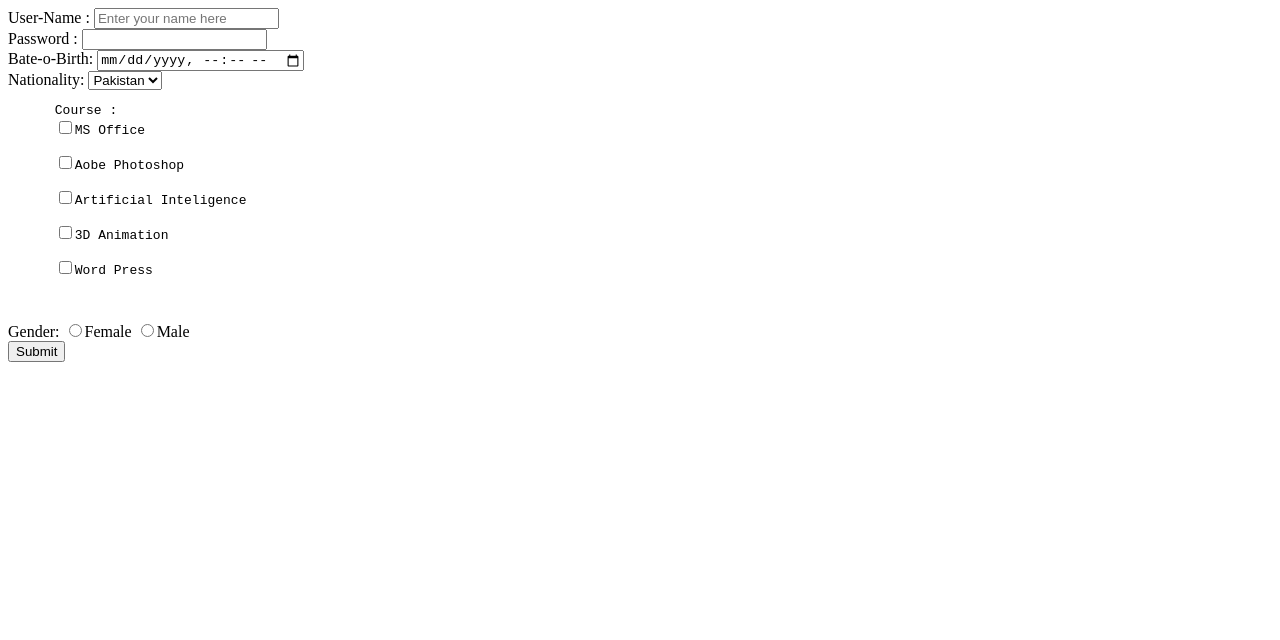
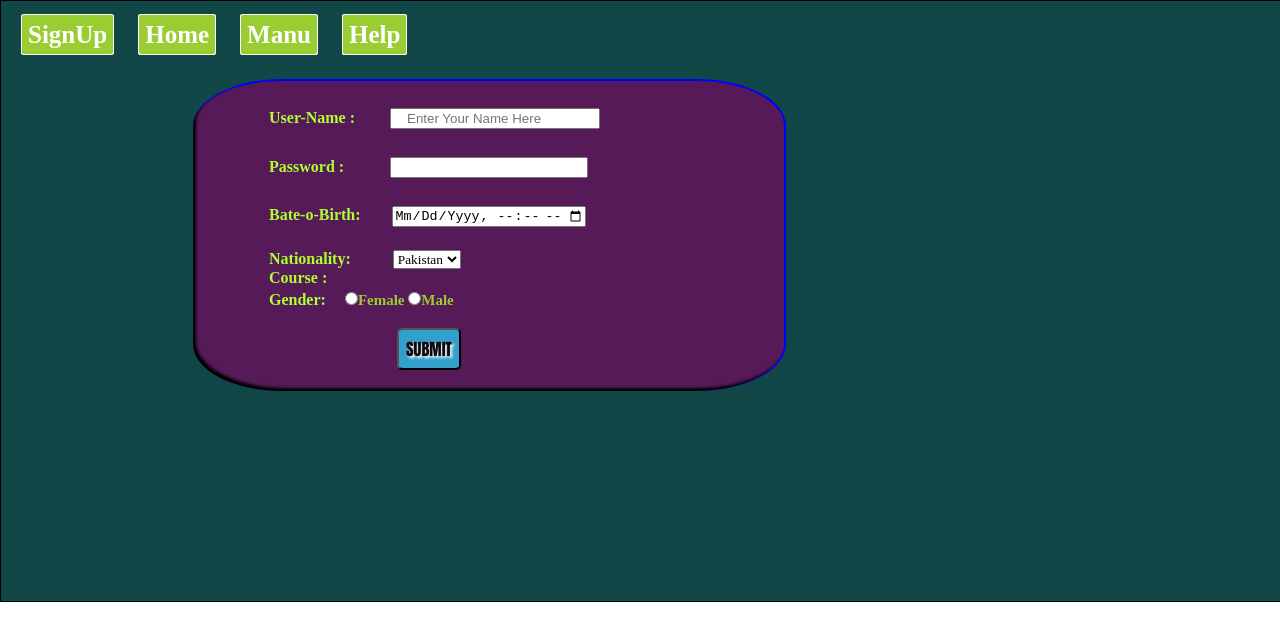
Before and after one commit to rokhi555555/pytacon, a plain HTML site: page index.html in a window 1280 px wide. Drawn offline with Linux system fonts and the light colour scheme.

Commit message:
good bye shizuka

```diff
--- a/index.html
+++ b/index.html
@@ -4,36 +4,44 @@
   <meta charset="UTF-8">
   <meta name="viewport" content="width=device-width, initial-scale=1.0">
   <title>form </title>
-  <link rel="stylesheet" href="web1.css">
+  <link rel="stylesheet" href="index1.css">
 </head>
 <body>
   <div class="main">
+    <div id="header">
+      <span class="hd" id="SignUp">SignUp</span>
+      <span class="hd">Home</span>
+      <span class="hd">Manu</span>
+      <span class="hd">Help</span>
+    </div>
     <div class="form">
       <label for="name" class="username">User-Name :</label>
-      <input type="text" placeholder="Enter your name here" required><br>
-      <label for="password">Password   :</label>
+      <input type="text" id="username" placeholder="Enter your name here" required><br>
+      <br><label for="password">Password   :</label>
       <input type="password" name="" id="password" required><br>
-      <label for="dob">Bate-o-Birth:</label>
+      <br><label for="dob">Bate-o-Birth:</label>
       <input type="datetime-local" name="date" id="dob" ><br>
-      <label for="country">Nationality:</label>
-      <select name="" id="" selected="selected" >
+      <br><label for="country">Nationality:</label>
+      <select name="" id="Nation" selected="selected" id>
         <option value="pak">Pakistan</option>
         <option value="India">India</option>
         <option value="Iran">Iran</option>
         <option value="china">China</option>
       </select> <br>
-      <pre>
+     <span class="course">
       <label for="Course" class="Course">Course :</label>
-      <input type="checkbox" name="course[]" id="">MS Office <br>
-      <input type="checkbox" name="course[]" id="">Aobe Photoshop <br>
-      <input type="checkbox" name="course[]" id="">Artificial Inteligence <br>
-      <input type="checkbox" name="course[]" id="">3D Animation <br>
-      <input type="checkbox" name="course[]" id="">Word Press <br>
-      </pre>
+      <span class="option">
+      <input type="checkbox"  name="course[]" id="">MS Office <br>
+      <input type="checkbox"  name="course[]" id="">Aobe Photoshop <br>
+      <input type="checkbox"  name="course[]" id="">Artificial Inteligence <br>
+      <input type="checkbox"  name="course[]" id="">3D Animation <br>
+      <input type="checkbox"  name="course[]" id="">Word Press <br>
+    </span>
+    </span><br>
       <label for="gender">Gender: </label>
-      <input type="radio" name="gender" id="">Female
-      <input type="radio" name="gender" id="">Male <br>
-      <input type="button" value="Submit">
+      <input type="radio" name="gender"  id=""><b style="color: yellowgreen; font-size: 15px;">Female
+      <input type="radio" name="gender"  id="">Male <br><br>
+      <button id="button" >SUBMIT</button>
     </div>
   </div>
 </body>
--- /dev/null
+++ b/index1.css
@@ -0,0 +1,130 @@
+*{
+    margin: 0px;
+    /* color: rgb(9, 161, 191);  */
+    /* text-shadow: -2px 2px 5px blue; */
+}
+.main{
+    border: 1px solid;
+    width: 100%;
+    height: 600px;
+    /* background: url(bg.jpg) no-repeat; */
+    /* background-size: 100%; */
+    background: rgba(18,71,71);
+    /* background-color: rgb(18, 71, 71); */
+}
+.form{
+    /* border: 1px solid blue; */
+    border-top: 2px solid blue;
+    border-right: 2px solid blue;
+
+    width: 40%;
+    height: auto;
+    border-radius: 15%;
+    padding: 22px 3px 1px 76px;
+    position:relative;
+    top: 30px;
+    left: 15%;
+    background-color: rgb(86, 26, 88);
+    /* background: url(bg.jpg) no-repeat; */
+    /* background-size: 300%; */
+    /* background-blend-mode:rgb(98, 191, 174) darken; */
+    /* b */
+    /*  */
+    /* border:4px solid blue; */
+    box-shadow:3px -3px 3px inset;
+}
+form:hover{
+    box-shadow:3px -3px 3px blue inset;
+    border-top: 2px solid black;
+    border-right: 2px solid black;
+}
+input{
+    height: px;
+
+    text-transform: capitalize;
+    margin: 5px 0px;
+}
+select{
+    font: bold;
+    font-family: 'Times New Roman';
+}
+#button{
+    padding: 7px;
+    border-radius: 10%;
+    font-size: 110%;
+    font-family:Impact;
+    background-color: rgb(50, 159, 205);
+    color: rgb(18, 9, 9);
+    text-shadow: 2px 2px 3px white;
+    margin-bottom: 20px;
+    margin-left: 25%;
+}
+#button:hover{
+    background-color: rgb(18, 9, 9);
+    text-shadow: 0px 0px 0px rgb(86, 175, 34);
+    color: yellow;
+    border-width: 2px;
+}
+.hd{
+    border: 1px solid;
+    padding: 6px;
+    font-weight: bold;
+    font-size: 25px;
+
+}
+span{
+    margin-top: 2px;
+}
+label{
+    padding-right: 15px;
+    color: greenyellow;
+    font-weight: bold;
+}
+
+#username{
+    padding-left: 15px;
+    margin-left: 16px;
+}
+#password{
+    margin-left: 27px;
+}
+#dob{
+    margin-left: 12px;
+}
+#Nation{
+    margin-left: 23px;
+    color: black;
+
+    /* background:repeating-linear-gradient(blue,orange); */
+}
+#username,#password,#dob{
+    width: 37%;
+}
+.course{
+    position: relative;
+}
+.option{
+    display: none;
+    color: yellowgreen;
+}
+.course:hover .option{
+  display: block;
+}
+.hd{
+    background-color: yellowgreen;
+    color: white;
+    border-radius: 5%;
+    margin-left: 20px;
+
+}
+.hd:hover{
+    display: inline;
+    color: yellowgreen;
+    padding-right: 12px;
+    padding-left: 10px;
+    background-color: cadetblue;
+}
+#header{
+    padding-top: 20px;
+
+}
```
Also changed, not shown: bg.jpg (added), payouts.png (added).
